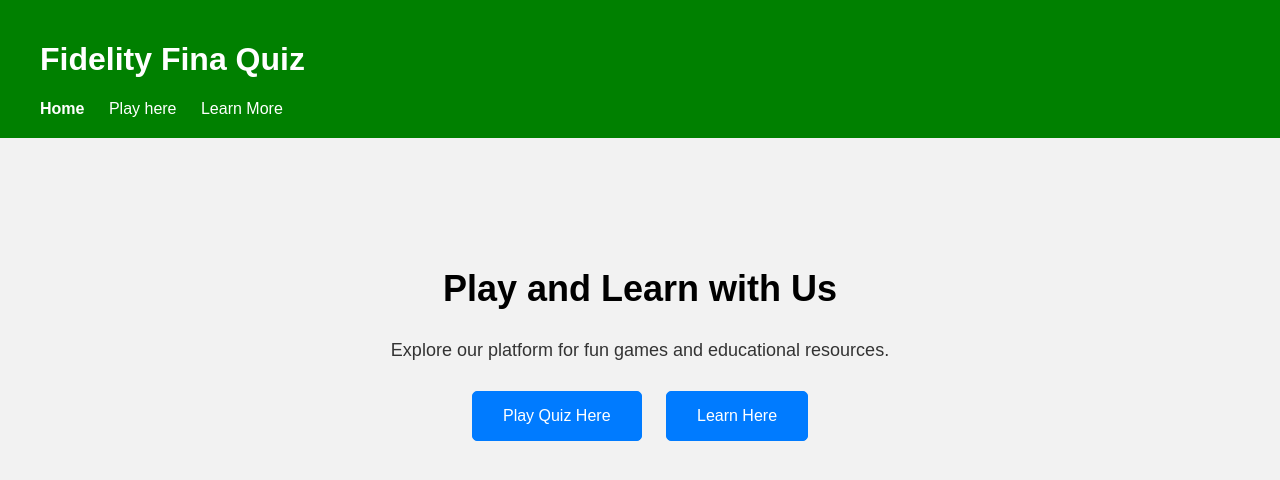
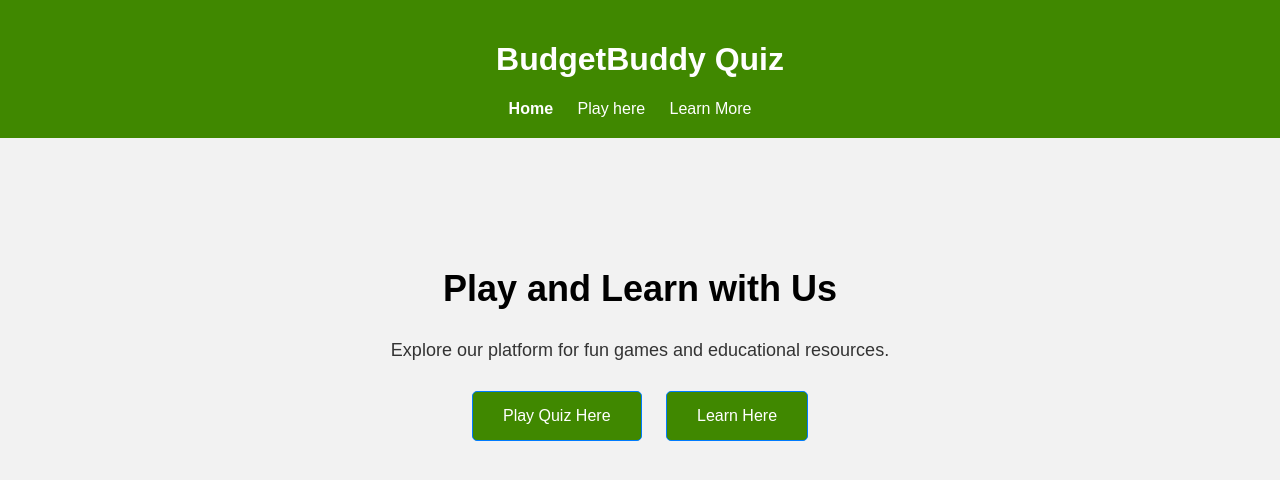
Before and after one commit to Abhiabhishek5124/NKU_Hackathon, a plain HTML site: page UI/home.html in a window 1280 px wide. Drawn offline with Linux system fonts and the light colour scheme.

Commit message:
Made some changes in UI

```diff
--- a/UI/home.css
+++ b/UI/home.css
@@ -12,9 +12,10 @@ body {
   }
 
   header {
-    background-color: green;
+    background-color: #408800;
     color: #fff;
     padding: 20px 0;
+    text-align: center;
   }
 
   header h1 {
@@ -70,7 +71,7 @@ body {
     padding: 15px 30px;
     text-decoration: none;
     color: #fff;
-    background-color: #007bff;
+    background-color: #408800;
     border: 1px solid #007bff;
     border-radius: 5px;
     margin: 0 10px;
--- a/UI/home.html
+++ b/UI/home.html
@@ -9,7 +9,7 @@
 <body>
   <header>
     <div class="container">
-      <h1>Fidelity Fina Quiz</h1>
+      <h1>BudgetBuddy Quiz</h1>
       <nav>
         <ul>
           <li><a href="#" class="active">Home</a></li>
@@ -27,7 +27,7 @@
       <p>Explore our platform for fun games and educational resources.</p>
       <div class="buttons">
         <a href="play.html" class="play-button">Play Quiz Here</a>
-        <a href="#" class="learn-button">Learn Here</a>
+        <a href="Learn.html" class="learn-button">Learn Here</a>
       </div>
     </div>
   </section>
--- a/UI/play.css
+++ b/UI/play.css
@@ -13,7 +13,7 @@ body {
   }
 
   header {
-    background-color: green;
+    background-color: #408800;
     color: #fff;
     padding: 20px 0;
   }
@@ -66,7 +66,7 @@ body {
     padding: 20px 30px;
     text-decoration: none;
     color: #fff;
-    background-color: green;
+    background-color: #408800;
     border-radius: 5px;
     transition: background-color 0.3s;
   }
--- a/UI/quiz.css
+++ b/UI/quiz.css
@@ -11,7 +11,7 @@ body {
   }
 
   header {
-    background-color: green;
+    background-color: 408800;
     color: #fff;
     padding: 20px 0;
   }
@@ -41,7 +41,7 @@ body {
   }
 
   nav ul li a:hover {
-    background-color: #0056b3;
+    background-color: black;
   }
 
   .quiz {
@@ -66,7 +66,7 @@ body {
 
   .quiz button {
     padding: 10px 20px;
-    background-color: green;
+    background-color: #408800;
     color: #fff;
     border: none;
     border-radius: 5px;
@@ -74,7 +74,7 @@ body {
   }
 
   .quiz button:hover {
-    background-color: #0056b3;
+    background-color: #408800;
   }
 
   footer {
```
Also changed, not shown: UI/play.html (+0 -2 lines).
